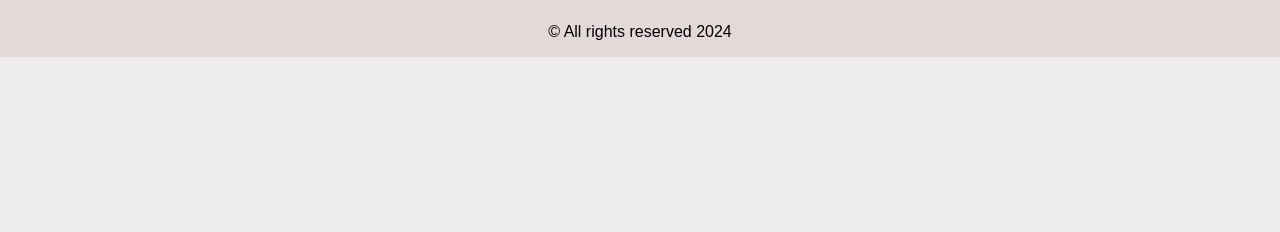
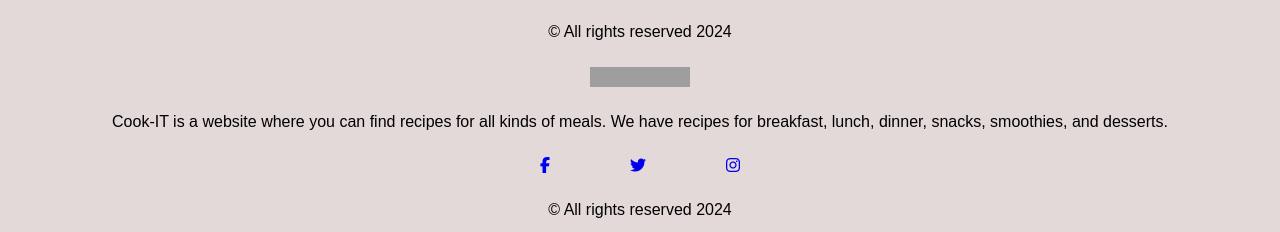
Before and after one commit to CollectionOP/Cook-IT, a plain HTML site: page index.html in a window 1280 px wide. Shown: the part 716-948 px from the top of the page. Before the commit the page ends 800 px from the top, so only its background shows below. Drawn offline with Linux system fonts and the light colour scheme; no server answers; grey boxes are pictures that could not be loaded.

Commit message:
Dev (#11)
* updated recipe API Call & Added a new API Call for the details of the recipe

* fixed footer

```diff
--- a/index.html
+++ b/index.html
@@ -6,9 +6,10 @@
   <meta name="viewport" content="width=device-width, initial-scale=1.0" />
   <link rel="stylesheet" href="styles/body.css" />
   <link rel="stylesheet" href="styles/style.css" />
-  <link rel="stylesheet" href="https://cdnjs.cloudflare.com/ajax/libs/font-awesome/6.5.1/css/all.min.css" integrity="sha512-DTOQO9RWCH3ppGqcWaEA1BIZOC6xxalwEsw9c2QQeAIftl+Vegovlnee1c9QX4TctnWMn13TZye+giMm8e2LwA==" crossorigin="anonymous" referrerpolicy="no-referrer" />
+  <link rel="stylesheet" href="https://cdnjs.cloudflare.com/ajax/libs/font-awesome/6.5.1/css/all.min.css"
+    integrity="sha512-DTOQO9RWCH3ppGqcWaEA1BIZOC6xxalwEsw9c2QQeAIftl+Vegovlnee1c9QX4TctnWMn13TZye+giMm8e2LwA=="
+    crossorigin="anonymous" referrerpolicy="no-referrer" />
   <title>Document</title>
-
 </head>
 
 <header class="header">
@@ -111,6 +112,24 @@
 
     </section>
 
+    <footer>
+      <img src="https://t4.ftcdn.net/jpg/01/64/46/69/240_F_164466907_xInt4TMPYcdHLxfLhqd3x13ysA7tTxgG.jpg" alt="logo" />
+      <div class="footer-content">
+
+        <p>Cook-IT is a website where you can find recipes for all kinds of meals.
+          We have recipes for breakfast, lunch, dinner, snacks, smoothies, and desserts.
+        </p>
+      </div>
+      <div class="social-icons">
+
+        <a href="https://www.facebook.com" target="_blank"><i class="fab fa-facebook-f"></i></a>
+        <a href="https://twitter.com" target="_blank"><i class="fab fa-twitter"></i></a>
+        <a href="https://www.instagram.com" target="_blank"><i class="fab fa-instagram"></i></a>
+
+      </div>
+      <p>&copy; All rights reserved 2024</p>
+    </footer>
+
     <script src="index.js"></script>
 </body>
 
--- a/index.js
+++ b/index.js
@@ -11,8 +11,10 @@ const recipeCall = () => {
       data.hits.map(recipe => {
         console.log(recipe);
 
+        const uri = recipe.recipe.uri
+        const id = uri.slice(51)
         const template = `
-               <a href="">
+               <a href="details.html?id=${id}">
                <div class="recipe">
                  <img
                    src="${recipe.recipe.image}"
@@ -28,5 +30,4 @@ const recipeCall = () => {
       })
     })
 }
-
 recipeCall();
--- a/styles/style.css
+++ b/styles/style.css
@@ -66,7 +66,12 @@ footer {
   flex-direction: column;
   align-items: center;
 }
-
+footer {
+  background-color: rgb(227, 217, 217);
+  display: flex;
+  flex-direction: column;
+  align-items: center;
+}
 .social-icons {
   display: flex;
   justify-content: space-between;
```
Also changed, not shown: details.js (added, +20 -0 lines). Lines whose indentation alone changed are shown as unchanged.
